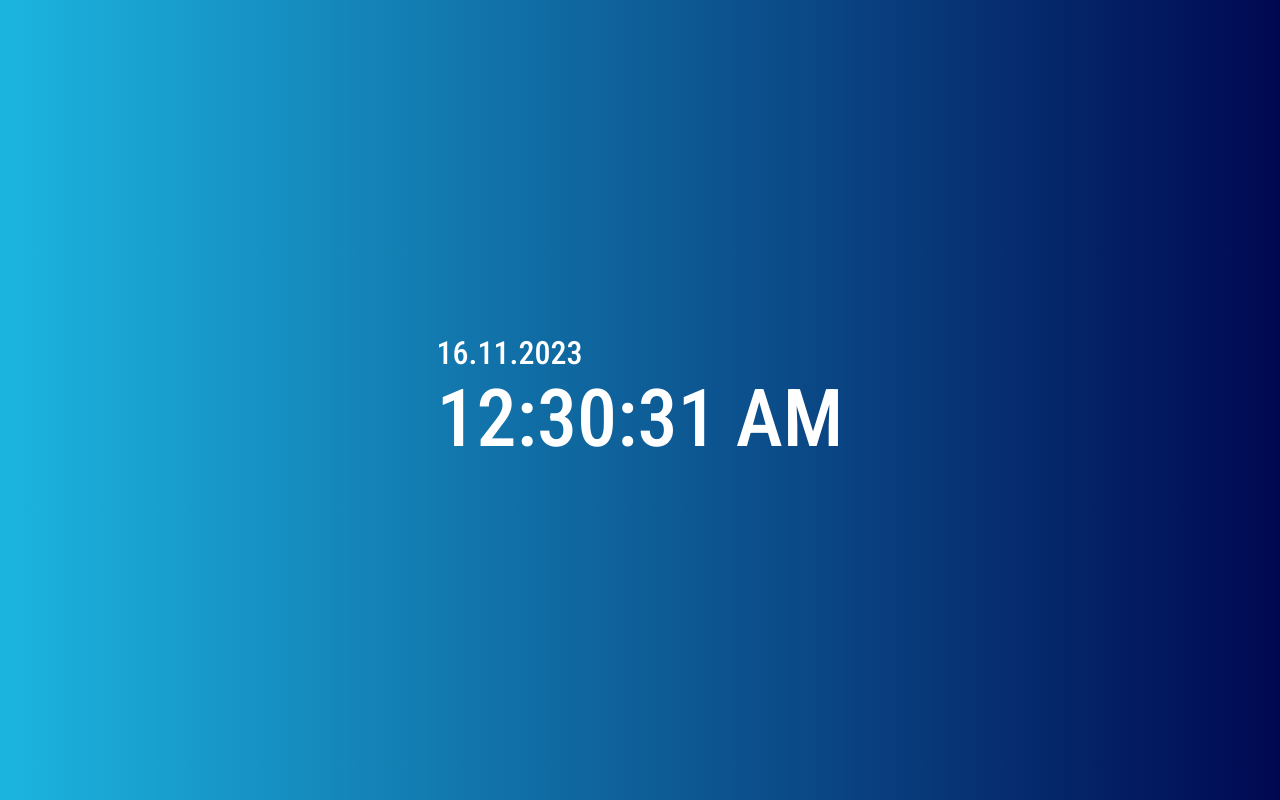
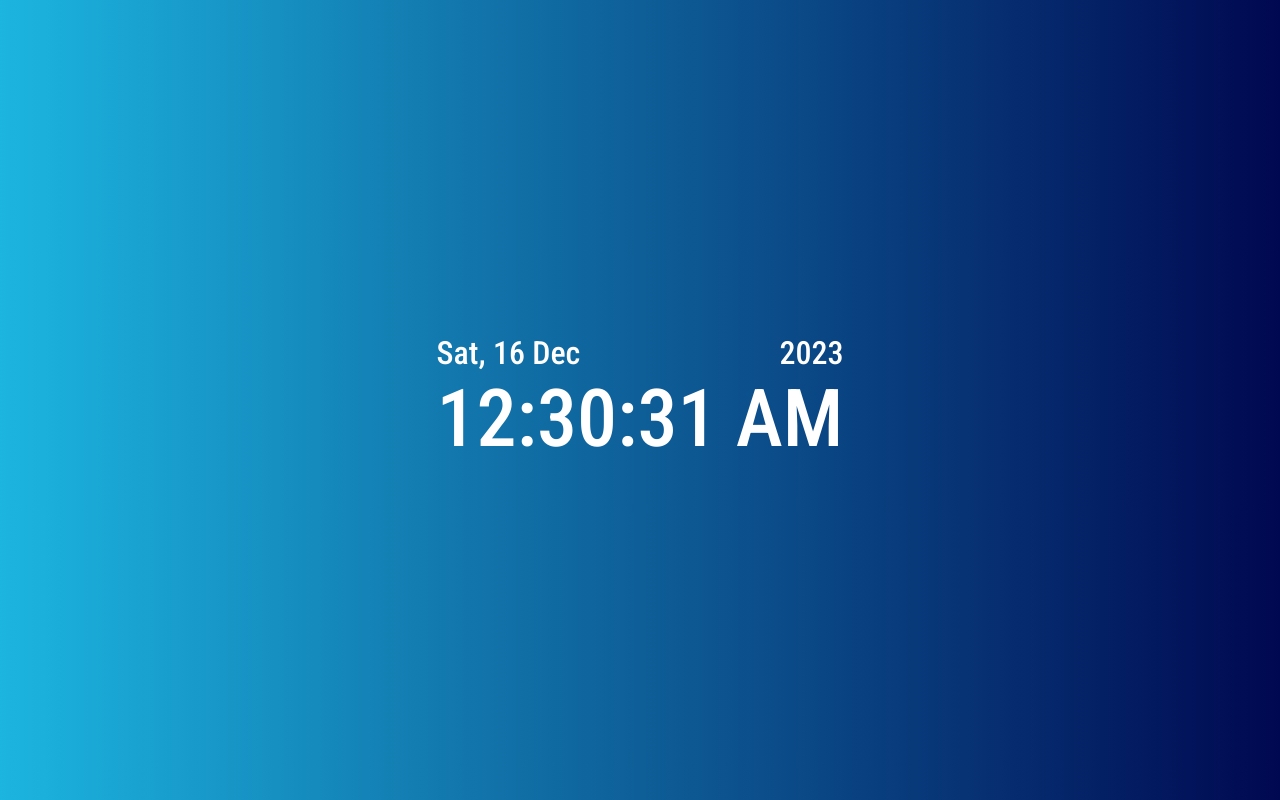
Before and after one commit to karthikeyanselvam18/digital-clock, a plain HTML site: page index.html in a window 1280 px wide. Drawn offline with Linux system fonts and the light colour scheme.

Commit message:
added year

```diff
--- a/index.html
+++ b/index.html
@@ -4,14 +4,20 @@
     <meta charset="UTF-8" />
     <meta name="viewport" content="width=device-width, initial-scale=1.0" />
     <link rel="stylesheet" href="style.css" />
-    <link rel="preconnect" href="https://fonts.googleapis.com">
-<link rel="preconnect" href="https://fonts.gstatic.com" crossorigin>
-<link href="https://fonts.googleapis.com/css2?family=Roboto+Condensed:wght@500&display=swap" rel="stylesheet">
+    <link rel="preconnect" href="https://fonts.googleapis.com" />
+    <link rel="preconnect" href="https://fonts.gstatic.com" crossorigin />
+    <link
+      href="https://fonts.googleapis.com/css2?family=Roboto+Condensed:wght@500&display=swap"
+      rel="stylesheet"
+    />
     <title>Digital Clock</title>
   </head>
   <body>
     <div class="container">
-        <span class="date">11.12.23</span>
+      <div class="date">
+        <span class="day"></span>
+        <span class="year"></span>
+      </div>
       <span class="clock"></span>
     </div>
   </body>
--- a/script.js
+++ b/script.js
@@ -1,6 +1,6 @@
 const clockText = document.querySelector(".clock");
-const dateText = document.querySelector(".date");
-console.log(new Date());
+const dayText = document.querySelector(".day");
+const yearText = document.querySelector(".year");
 setInterval(() => {
   const dateObject = new Date();
   let hour = dateObject.getHours();
@@ -13,7 +13,24 @@ setInterval(() => {
     .padStart(2, "0")}:${min}:${sec} ${meridiem}`;
 
   const date = dateObject.getDate();
+  const day = dateObject.getDay();
+  const days = ["Sun", "Mon", "Tue", "Wed", "Thu", "Fri", "Sat"];
   const month = dateObject.getMonth();
+  const months = [
+    "Jan",
+    "Feb",
+    "Mar",
+    "Apr",
+    "May",
+    "Jun",
+    "Jul",
+    "Aug",
+    "Sep",
+    "Oct",
+    "Nov",
+    "Dec",
+  ];
   const year = dateObject.getFullYear();
-  dateText.innerHTML = `${date}.${month}.${year}`;
+  dayText.innerHTML = `${days[day]}, ${date} ${months[month]}`;
+  yearText.innerHTML = `${year}`;
 }, 500);
--- a/style.css
+++ b/style.css
@@ -16,7 +16,14 @@ body {
   flex-direction: column;
 }
 
-.date {
+.date{
+  display: flex;
+  justify-content: space-between;
+  align-items: center;
+}
+
+.day,
+.year {
   font-size: 2rem;
   color: rgb(255, 255, 255);
 }
```
